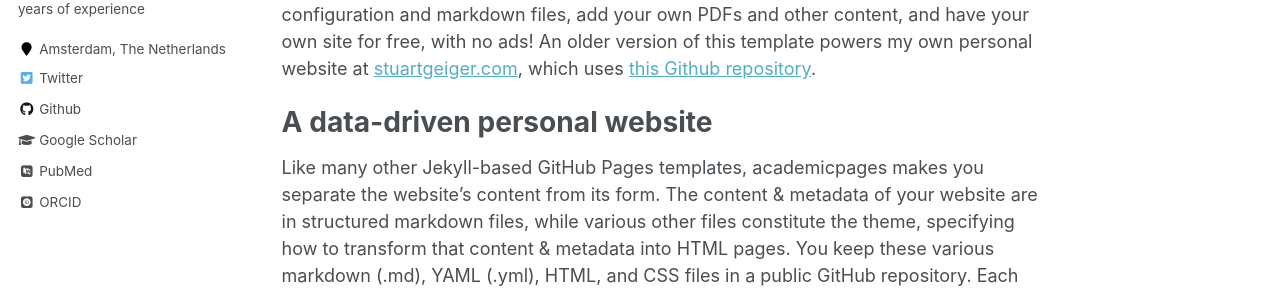
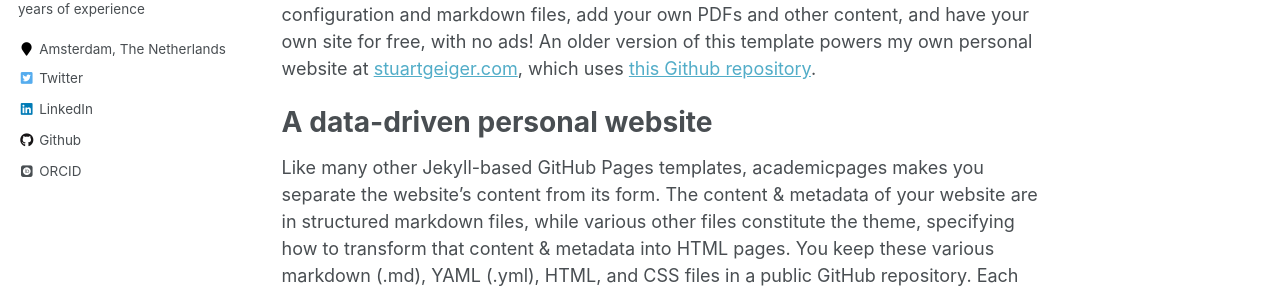
Before and after one commit to muttalipkucuk/muttalipkucuk.github.io, a Jekyll site: the page built from _pages/about.md, in a window 1280 px wide. Shown: the part 376-669 px from the top of the page. Built offline with Jekyll 4.4.1, drawn with Linux system fonts in a browser that asks for light colours; some web fonts are replaced; some of the changed lines change nothing that is shown.

Commit message:
Update _config.yml

```diff
--- a/_config.yml
+++ b/_config.yml
@@ -85,8 +85,8 @@
   bio              : "Software engineer specialized in Java with 5 years of experience"
   location         : "Amsterdam, The Netherlands"
   employer         :
-  pubmed           : "https://www.ncbi.nlm.nih.gov/pubmed/?term=john+snow"
-  googlescholar    : "http://yourfullgooglescholarurl.com"
+  pubmed           :
+  googlescholar    :
   email            :
   researchgate     :  # example: "https://www.researchgate.net/profile/yourprofile"
   uri              :
@@ -102,7 +102,7 @@
   instagram        :
   impactstory      : #"https://profiles.impactstory.org/u/xxxx-xxxx-xxxx-xxxx"
   lastfm           :
-  linkedin         :
+  linkedin         : "muttalipkucuk"
   orcid            : "http://orcid.org/yourorcidurl"
   pinterest        :
   soundcloud       :
```
